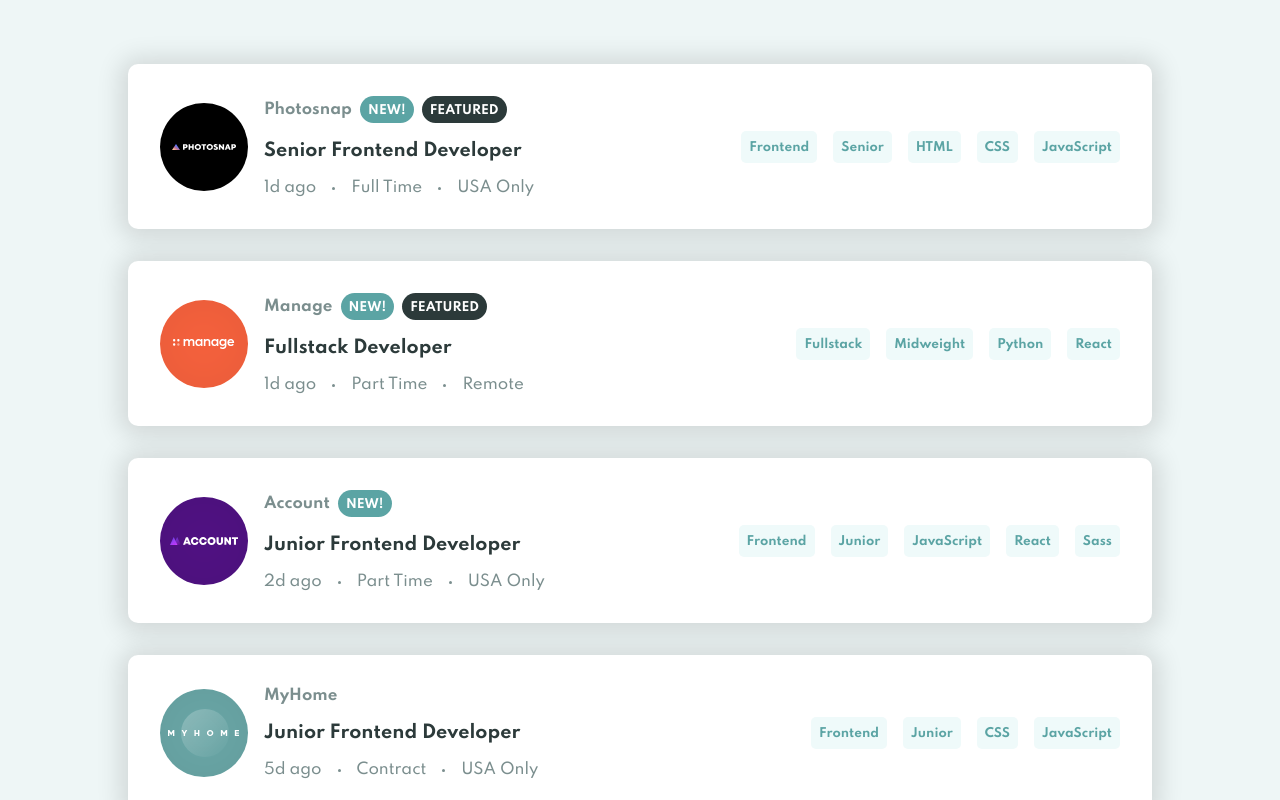
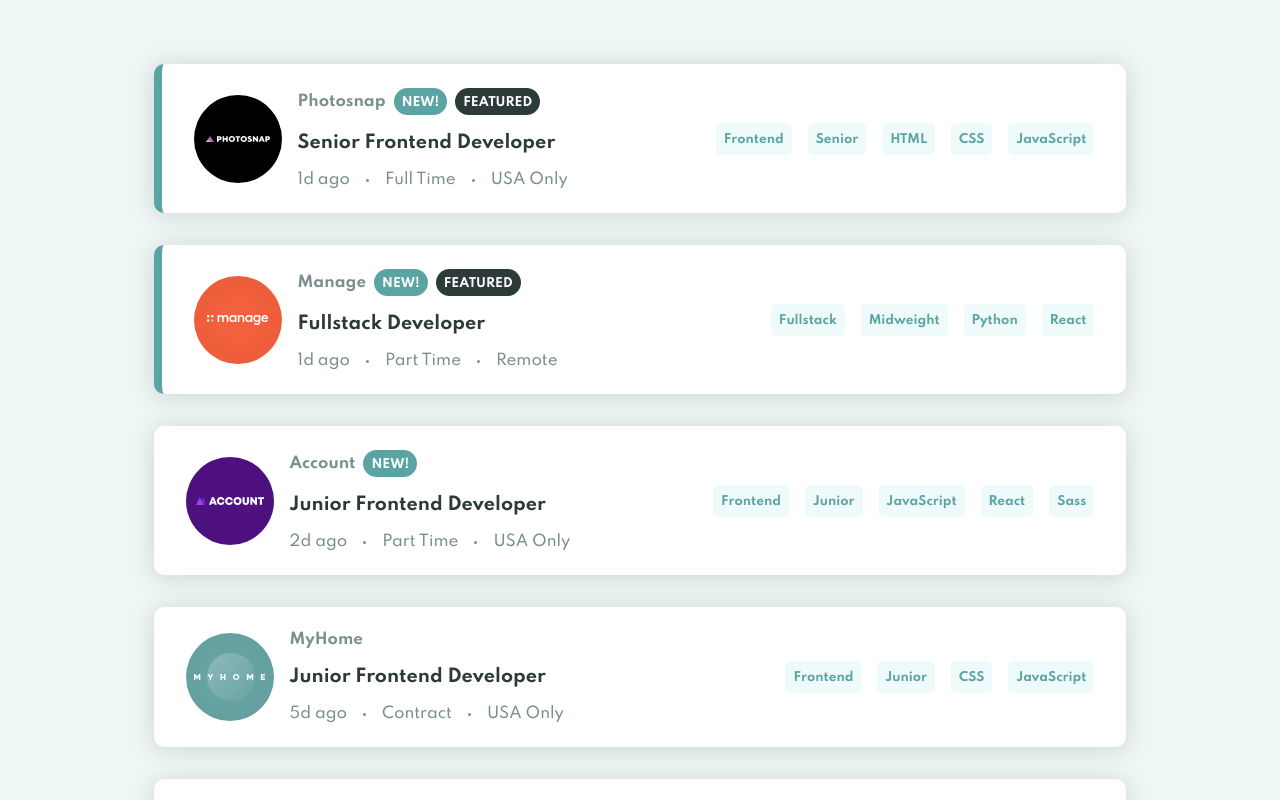
Before and after one commit to ricoputrap/react-job-listings, a React (Create React App) app: page / in a window 1280 px wide. Shown: the top 800 px of the page. Built offline with nearby package versions, Linux system fonts and the light colour scheme.

Commit message:
Implement featured card

```diff
--- a/src/App.css
+++ b/src/App.css
@@ -1,3 +1,3 @@
 .App {
-  padding: 5% 10% 0;
+  padding: 5% 12% 0;
 }
--- a/src/App.js
+++ b/src/App.js
@@ -17,7 +17,7 @@ function App() {
   return (
     <div className="App">
       {jobs.map(job => (
-        <Card key={ job.id }>
+        <Card key={ job.id } isFeatured={ job.isFeatured }>
           <Job job={job} />
         </Card>
       ))}
--- a/src/components/Card/Card.module.css
+++ b/src/components/Card/Card.module.css
@@ -1,7 +1,11 @@
 .card {
   background-color: #fff;
-  box-shadow: 0px 2px 24px 8px rgba(0, 0, 0, 0.12);
-  padding: 2rem;
+  box-shadow: 0px 2px 24px 2px rgba(0, 0, 0, 0.12);
+  padding: 1.5rem 2rem;
   border-radius: 10px;
   margin-bottom: 2rem;
 }
+
+.featured {
+  border-left: hsl(180, 29%, 50%) solid 8px;
+}
--- a/src/components/Card/index.js
+++ b/src/components/Card/index.js
@@ -1,9 +1,9 @@
 import React from 'react'
 import styles from './Card.module.css'
 
-export default function Card({ children }) {
+export default function Card({ children, isFeatured }) {
   return (
-    <div className={ styles.card }>
+    <div className={` ${styles.card} ${isFeatured && styles.featured} `}>
       { children }
     </div>
   )
```
